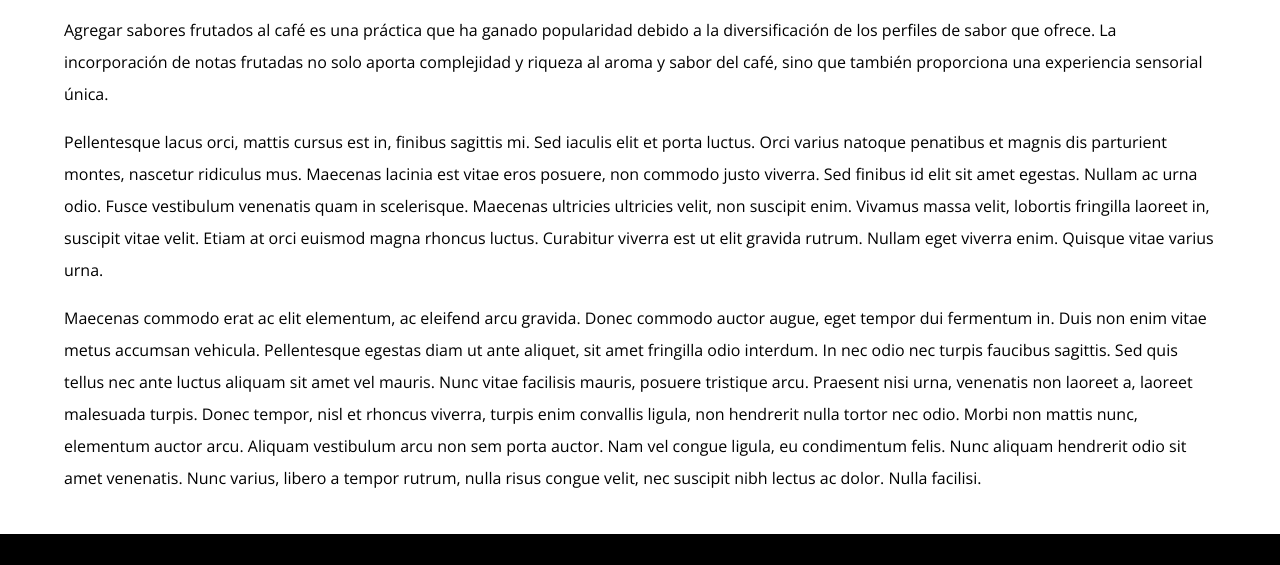
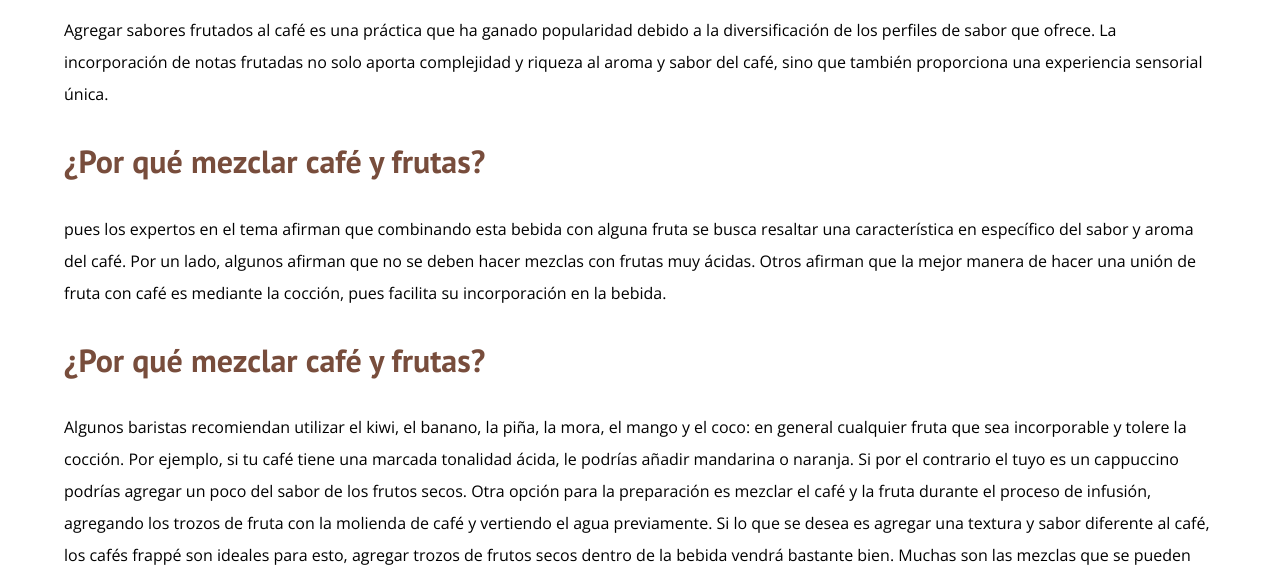
Before and after one commit to YordyBl/58Puntos, a plain HTML site: page blogCafeAfrutado.html in a window 1280 px wide. Shown: the part 1482-2047 px from the top of the page. Drawn offline with nearby package versions, Linux system fonts and the light colour scheme.

Commit message:
tercerDespliegue

```diff
--- a/blogCafeAfrutado.html
+++ b/blogCafeAfrutado.html
@@ -17,8 +17,7 @@
         <div class="barra">
           <a class="logo" href="index.html">
             <h1 class="logo__nombre no-margin centrar-texto">
-              Blog<span class="logo__bold">DeCafé</span>
-            </h1>
+              <span class="logo__bold">58</span>puntos</h1>
           </a>
 
           <nav class="navegacion">
@@ -44,34 +43,30 @@
         riqueza al aroma y sabor del café, sino que también proporciona una
         experiencia sensorial única.
       </p>
-
+      <h3 class="parrafo__bold">¿Por qué mezclar café y frutas?</h3>
       <p>
-        Pellentesque lacus orci, mattis cursus est in, finibus sagittis mi. Sed
-        iaculis elit et porta luctus. Orci varius natoque penatibus et magnis
-        dis parturient montes, nascetur ridiculus mus. Maecenas lacinia est
-        vitae eros posuere, non commodo justo viverra. Sed finibus id elit sit
-        amet egestas. Nullam ac urna odio. Fusce vestibulum venenatis quam in
-        scelerisque. Maecenas ultricies ultricies velit, non suscipit enim.
-        Vivamus massa velit, lobortis fringilla laoreet in, suscipit vitae
-        velit. Etiam at orci euismod magna rhoncus luctus. Curabitur viverra est
-        ut elit gravida rutrum. Nullam eget viverra enim. Quisque vitae varius
-        urna.
+        pues los expertos en el tema afirman que combinando esta bebida con
+        alguna fruta se busca resaltar una característica en específico del
+        sabor y aroma del café. Por un lado, algunos afirman que no se deben
+        hacer mezclas con frutas muy ácidas. Otros afirman que la mejor manera
+        de hacer una unión de fruta con café es mediante la cocción, pues
+        facilita su incorporación en la bebida.
       </p>
-
+      <h3 class="parrafo__bold">¿Por qué mezclar café y frutas?</h3>
       <p>
-        Maecenas commodo erat ac elit elementum, ac eleifend arcu gravida. Donec
-        commodo auctor augue, eget tempor dui fermentum in. Duis non enim vitae
-        metus accumsan vehicula. Pellentesque egestas diam ut ante aliquet, sit
-        amet fringilla odio interdum. In nec odio nec turpis faucibus sagittis.
-        Sed quis tellus nec ante luctus aliquam sit amet vel mauris. Nunc vitae
-        facilisis mauris, posuere tristique arcu. Praesent nisi urna, venenatis
-        non laoreet a, laoreet malesuada turpis. Donec tempor, nisl et rhoncus
-        viverra, turpis enim convallis ligula, non hendrerit nulla tortor nec
-        odio. Morbi non mattis nunc, elementum auctor arcu. Aliquam vestibulum
-        arcu non sem porta auctor. Nam vel congue ligula, eu condimentum felis.
-        Nunc aliquam hendrerit odio sit amet venenatis. Nunc varius, libero a
-        tempor rutrum, nulla risus congue velit, nec suscipit nibh lectus ac
-        dolor. Nulla facilisi.
+        Algunos baristas recomiendan utilizar el kiwi, el banano, la piña, la
+        mora, el mango y el coco: en general cualquier fruta que sea
+        incorporable y tolere la cocción. Por ejemplo, si tu café tiene una
+        marcada tonalidad ácida, le podrías añadir mandarina o naranja. Si por
+        el contrario el tuyo es un cappuccino podrías agregar un poco del sabor
+        de los frutos secos. Otra opción para la preparación es mezclar el café
+        y la fruta durante el proceso de infusión, agregando los trozos de fruta
+        con la molienda de café y vertiendo el agua previamente. Si lo que se
+        desea es agregar una textura y sabor diferente al café, los cafés frappé
+        son ideales para esto, agregar trozos de frutos secos dentro de la
+        bebida vendrá bastante bien. Muchas son las mezclas que se pueden
+        realizar entre frutas y los diferentes tipos de café, ¡comienza a
+        experimentar y encuentra la que más te guste!
       </p>
     </main>
 
--- a/css/style.css
+++ b/css/style.css
@@ -104,6 +104,10 @@ img {
 }
 .logo__bold {
     font-weight:700;
+}
+.parrafo__bold{
+    font-weight: 700;
+    color: var(--primario);
 }
 @media (min-width: 768px) {
     .navegacion {
```
Also changed, not shown: blogCafeAltura.html (+52 -18 lines), contacto.html (+4 -4 lines), index.html (+1 -1 lines).
